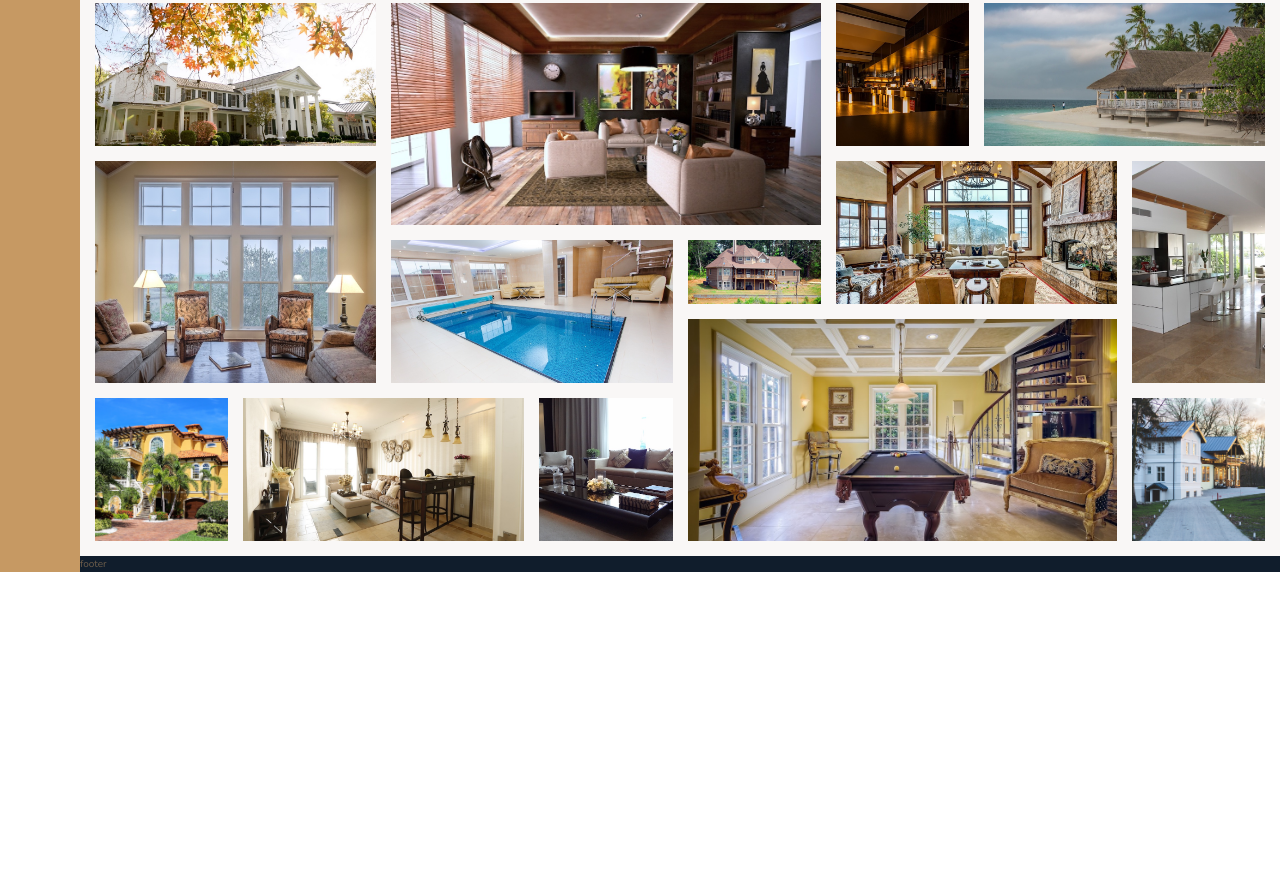
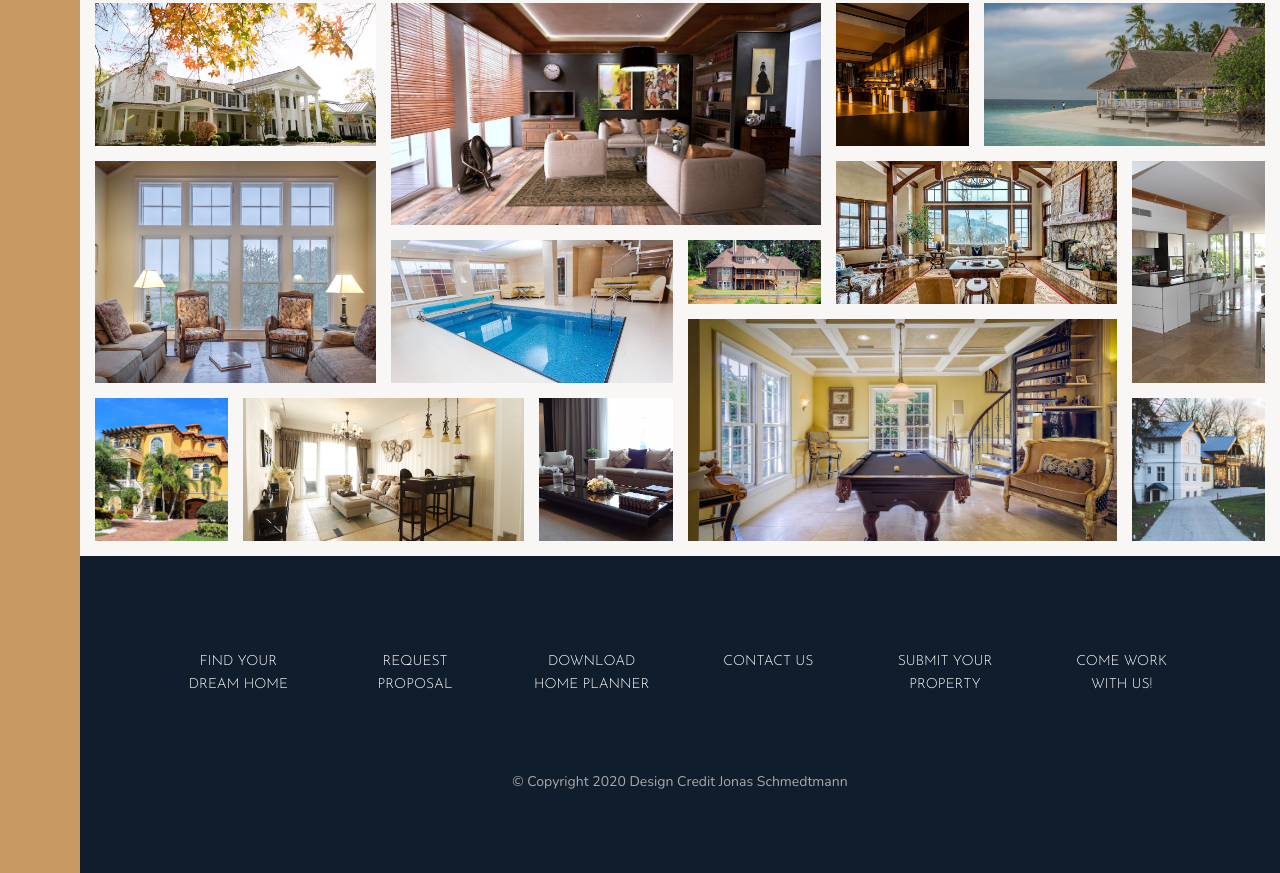
Before and after one commit to nikkisato/Nexter-Project, a website: page index.html in a window 1280 px wide. Shown: the part 3084-3957 px from the top of the page. Before the commit the page ends 3656 px from the top, so only its background shows below. Drawn offline with nearby package versions, Linux system fonts and the light colour scheme.

Commit message:
completed footer

```diff
--- a/index.html
+++ b/index.html
@@ -348,6 +348,17 @@
 </figure>
 </section>
 
-    <footer class="footer">footer</footer>
+<footer class="footer">
+    <ul class="nav">
+        <li class="nav__item"><a href="#" class="nav__link">Find your dream home</a></li>
+        <li class="nav__item"><a href="#" class="nav__link">Request proposal</a></li>
+        <li class="nav__item"><a href="#" class="nav__link">Download home planner</a></li>
+        <li class="nav__item"><a href="#" class="nav__link">Contact us</a></li>
+        <li class="nav__item"><a href="#" class="nav__link">Submit your property</a></li>
+        <li class="nav__item"><a href="#" class="nav__link">Come work with us!</a></li>
+    </ul>
+
+    <p class="copyright">&copy; Copyright 2020 Design Credit Jonas Schmedtmann </p>
+</footer>
   </body>
 </html>
--- a/sass/_footer.scss
+++ b/sass/_footer.scss
@@ -1,4 +1,43 @@
 .footer {
   background-color: $color-secondary;
   grid-column: full-start / full-end;
+
+  padding: 8rem;
 }
+
+.nav {
+  display: grid;
+  list-style: none;
+
+  grid-template-columns: repeat(auto-fit, minmax(15rem, 1fr));
+  grid-gap: 2rem;
+
+  &__link:link,
+  &__link:visited {
+    font-size: 1.4rem;
+    color: #fff;
+    text-decoration: none;
+    font-family: $font-display;
+    text-transform: uppercase;
+    text-align: center;
+    padding: 1.5rem;
+    display: block;
+    transition: all 0.2s;
+  }
+
+  &__link:hover,
+  &__link:active {
+    background-color: rgba(#fff, 0.5);
+    transform: translateY(-3px);
+  }
+}
+
+.copyright {
+  font-size: 1.4rem;
+  color: $color-grey-light-2;
+  margin-top: 6rem;
+  text-align: center;
+  width: 70%;
+  margin-right: auto;
+  margin-left: auto;
+}
```
Also changed, not shown: css/style.css.
